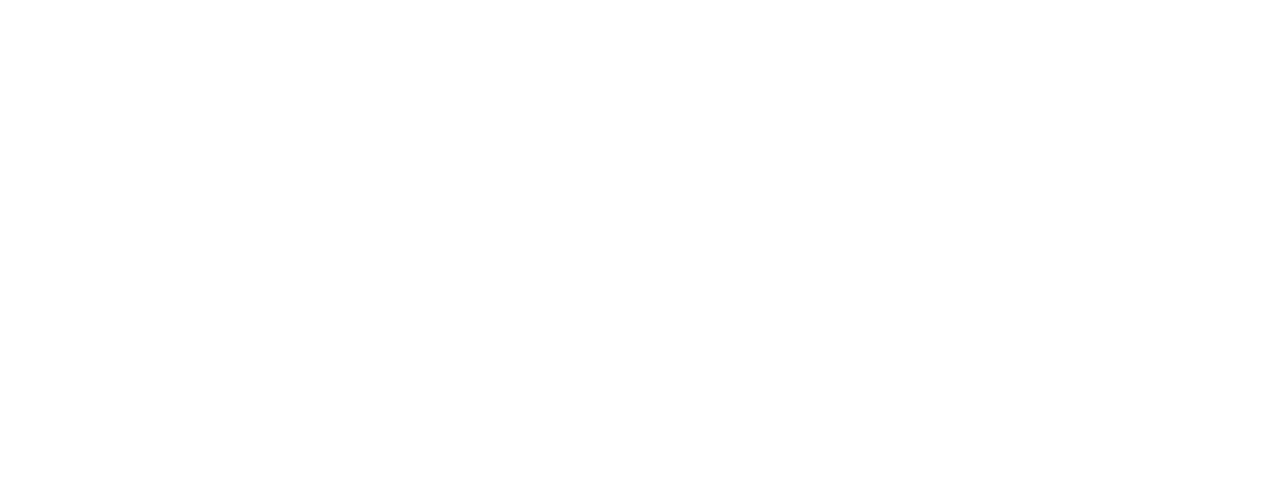
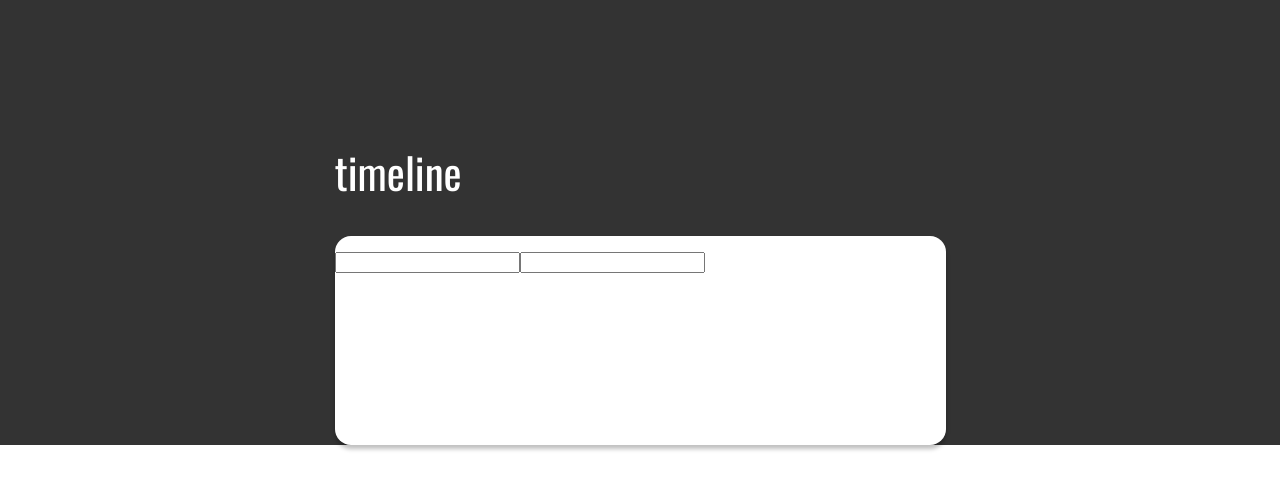
Before and after one commit to PedroSchulzRangel/projeto19-linkr-front, a React (Create React App) app: page /timeline in a window 1280 px wide. Before the commit this address had no page. Shown: the top 490 px of the page. Built offline with nearby package versions, Linux system fonts and the light colour scheme.

Commit message:
initial timeline commit

```diff
--- a/src/App.js
+++ b/src/App.js
@@ -1,13 +1,15 @@
 import styled from "styled-components";
 import { BrowserRouter, Routes, Route } from "react-router-dom";
-import SigIn from "./SigInPage.js/SigInPage";
+import SigIn from "./SigInPage/SigInPage";
+import TimeLine from "./TimelinePage/TimeLinePage";
 
 export default function App() {
   return (
     <Content>
       <BrowserRouter>
         <Routes>
-          <Route path="/" element={<SigIn/>}/>
+          <Route path="/" element={<SigIn />} />
+          <Route path="/timeline" element={<TimeLine />} />
         </Routes>
       </BrowserRouter>
     </Content>
--- a/src/SigInPage.js/SigInPage.js
+++ b/src/SigInPage/SigInPage.js
@@ -1,11 +1,14 @@
 import styled from "styled-components";
-import { Link } from "react-router-dom";
+import { Link, useNavigate } from "react-router-dom";
 import { useState } from "react";
 import axios from "axios";
 
 export default function SigIn() {
 
+    const navigate = useNavigate()
+
     const [form, setForm] = useState({ email: "", password: "" })
+    const [isDisabled, setIsDisabled] = useState(false)
 
     function handleForm(e) {
         setForm({ ...form, [e.target.name]: e.target.value })
@@ -13,8 +16,12 @@
 
     function sendForm(e) {
         e.preventDefault()
+        setIsDisabled(true)
         axios.post(``, form)
-            .then(answer =>console.log("ok"))
+            .then(answer => {
+                setIsDisabled(false)
+
+                navigate("/timeline")})
             .catch((err) => {
                 alert(err.response.data.message)
                 setForm({ email: "", password: "" })
@@ -41,8 +48,8 @@
                     onChange={handleForm}>
                 </input>
 
-                <button onClick={sendForm}>Log In</button>
-                <Link>
+                <button onClick={sendForm} disabled={isDisabled}>Log In</button>
+                <Link to={"/sign-up"}>
                     <RouteToSignUp>
                         First time? Create an account!
                     </RouteToSignUp>
@@ -61,9 +68,9 @@
 color: #FFFFFF;
 display:flex;
 flex-direction:column;
-align-items:center;
-justify-content: center;
 div{
+    margin-top:301px;
+    margin-left:144px;
     width:422px;
 }
 h1{
@@ -87,6 +94,10 @@
    width: 429px;
    border-radius: 6px;
    margin-bottom: 13px;
+
+   font-size:27px;
+   font-family: 'Oswald';
+   padding: 12px 17px ;
 }
 button{
     width: 429px;
--- a/src/Styles/GlobalStyle.js
+++ b/src/Styles/GlobalStyle.js
@@ -1,6 +1,8 @@
 import { createGlobalStyle } from "styled-components";
 
 const GlobalStyle= createGlobalStyle`
-
+body{
+    background:#333333;
+}
 `
 export default GlobalStyle
--- /dev/null
+++ b/src/TimelinePage/TimeLinePage.js
@@ -0,0 +1,55 @@
+import styled from "styled-components";
+
+export default function TimeLine() {
+    return (
+        <MainContainer>
+            <Title>
+                <h1>timeline</h1>
+            </Title>
+            <CreatePost>
+                <TimelineForm>
+                    <img>
+                    </img>
+                    <h1></h1>
+                    <input></input>
+                    <input></input>
+                </TimelineForm>
+            </CreatePost>
+        </MainContainer>
+    )
+}
+
+const MainContainer = styled.div`
+display:flex;
+flex-direction:column;
+align-items:center;
+
+background:#333333;
+
+`
+
+const Title = styled.div`
+margin-top:150px;
+width:611px;
+margin-bottom:43px;
+h1{
+    font-family: 'Oswald';
+    font-size: 43px;
+    color: #FFFFFF;
+
+}`
+
+const CreatePost = styled.div`
+width: 611px;
+height: 209px;
+
+background: #FFFFFF;
+box-shadow: 0px 4px 4px rgba(0, 0, 0, 0.25);
+border-radius: 16px;
+`
+
+const TimelineForm = styled.form`
+input:first-child{
+height:30px;
+}
+`
```
Also changed, not shown: 1 other file (tests, documents, lock files or other folders).
